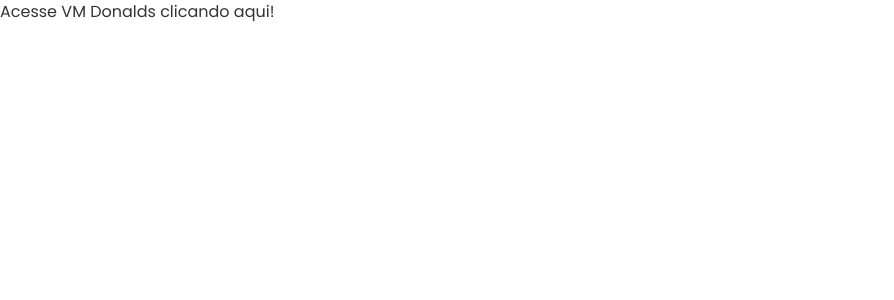
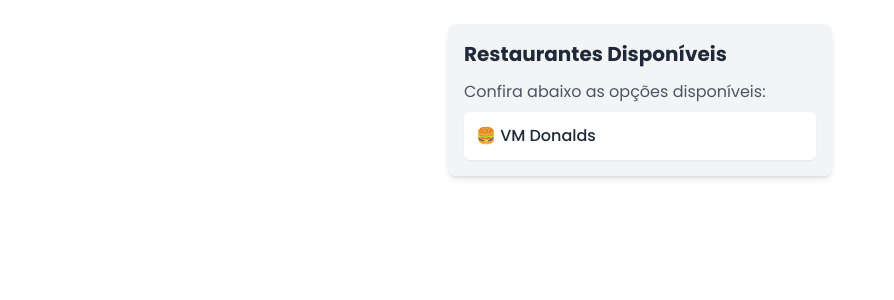
Before and after one commit to vitormenoli/vm-donalds, a Next.js app: page / in a window 1280 px wide. Shown: the top 300 px of the page, without its empty margins (0-894 px from the left). Built offline with nearby package versions, Linux system fonts and the light colour scheme.

Commit message:
chore: adjust home page layout

```diff
--- a/src/app/page.tsx
+++ b/src/app/page.tsx
@@ -4,12 +4,24 @@ import Link from "next/link";
 import { usePathname } from "next/navigation";
 
 const HomePage = () => {
-  const pathname = usePathname(); // Obtém o path atual
+  const pathname = usePathname();
 
   return (
-    <Link href={`${pathname.endsWith("/") ? pathname : pathname + "/"}vm-donalds`}>
-      Acesse VM Donalds clicando aqui!
-    </Link>
+    <div className="max-w-sm mx-auto mt-6 p-4 bg-gray-100 rounded-lg shadow-md">
+      <h1 className="text-xl font-bold text-gray-800 mb-3">Restaurantes Disponíveis</h1>
+      <p className="text-gray-600 mb-2">Confira abaixo as opções disponíveis:</p>
+
+      <ul className="space-y-2">
+        <li>
+          <Link
+            href={`${pathname.endsWith("/") ? pathname : pathname + "/"}vm-donalds`}
+            className="block bg-white p-3 rounded-md shadow-sm text-gray-800 font-medium transition hover:bg-gray-100"
+          >
+            🍔 VM Donalds
+          </Link>
+        </li>
+      </ul>
+    </div>
   );
 };
 
```
